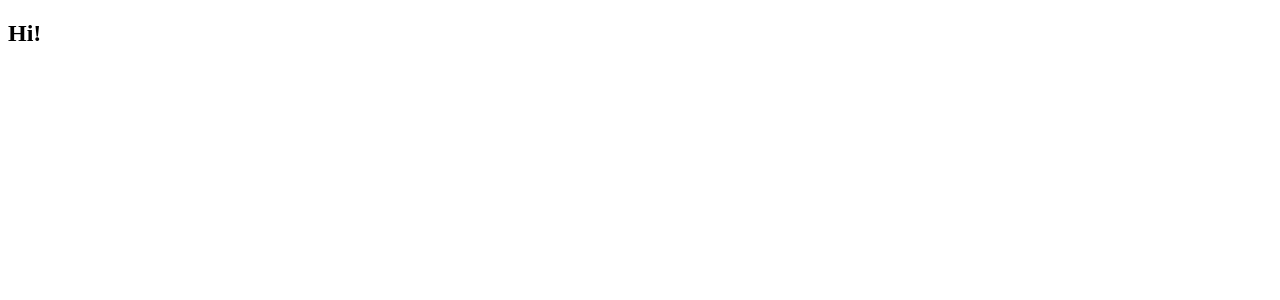
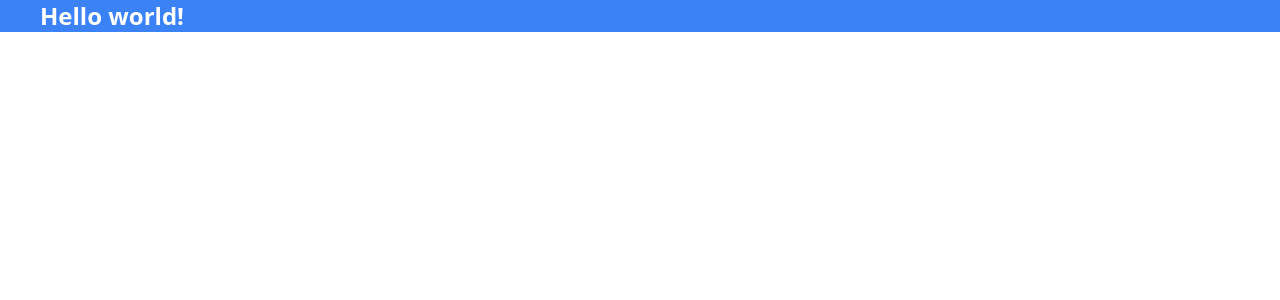
Before and after one commit to ajittupe2548/react-practice, a React (Vite) app: page / in a window 1280 px wide. Shown: the top 300 px of the page. Built offline with nearby package versions, Linux system fonts and the light colour scheme.

Commit message:
tailwind

```diff
--- a/App.js
+++ /dev/null
@@ -1,8 +0,0 @@
-import React from 'react';
-import ReactDOM from 'react-dom/client';
-
-const reactRoot = ReactDOM.createRoot(document.getElementById("root"));
-
-const reactHeadingContainer = React.createElement("h2", {}, "Hi!");
-
-reactRoot.render(reactHeadingContainer);
--- a/package.json
+++ b/package.json
@@ -4,7 +4,7 @@
   "description": "Alternative method to create react app.",
   "scripts": {
     "test": "jest",
-    "start": "parcel index.html"
+    "start": "parcel src/index.html"
   },
   "repository": {
     "type": "git",
@@ -18,7 +18,9 @@
   "homepage": "https://github.com/ajittupe2548/react-practice#readme",
   "devDependencies": {
     "parcel": "^2.9.3",
-    "process": "^0.11.10"
+    "postcss": "^8.4.27",
+    "process": "^0.11.10",
+    "tailwindcss": "^3.3.3"
   },
   "dependencies": {
     "react": "^18.2.0",
--- /dev/null
+++ b/src/App.js
@@ -0,0 +1,14 @@
+import React from 'react';
+import ReactDOM from 'react-dom/client';
+
+const reactRoot = ReactDOM.createRoot(document.getElementById("root"));
+
+const App = () => {
+    return (
+        <h1 class="text-2xl font-bold bg-blue-600 hover:bg-blue-500 text-white md:bg-red-500 sm:bg-green-500 pl-10 pr-[11px]">
+            Hello world!
+        </h1>
+    )
+}
+
+reactRoot.render(<App />);
--- /dev/null
+++ b/src/index.css
@@ -0,0 +1,3 @@
+@tailwind base;
+@tailwind components;
+@tailwind utilities;
--- a/index.html
+++ b/src/index.html
@@ -5,6 +5,7 @@
     <meta charset="UTF-8">
     <meta name="viewport" content="width=device-width, initial-scale=1.0">
     <title>Namaste React</title>
+    <link rel="stylesheet" href="index.css">
 </head>
 
 <body>
--- /dev/null
+++ b/tailwind.config.js
@@ -0,0 +1,10 @@
+/** @type {import('tailwindcss').Config} */
+module.exports = {
+  content: [
+    "./src/**/*.{html,js}",
+  ],
+  theme: {
+    extend: {},
+  },
+  plugins: [],
+}
```
Also changed, not shown: Assignment.js (+27 -0 lines), .postcssrc (added), 1 other file (tests, documents, lock files or other folders).
